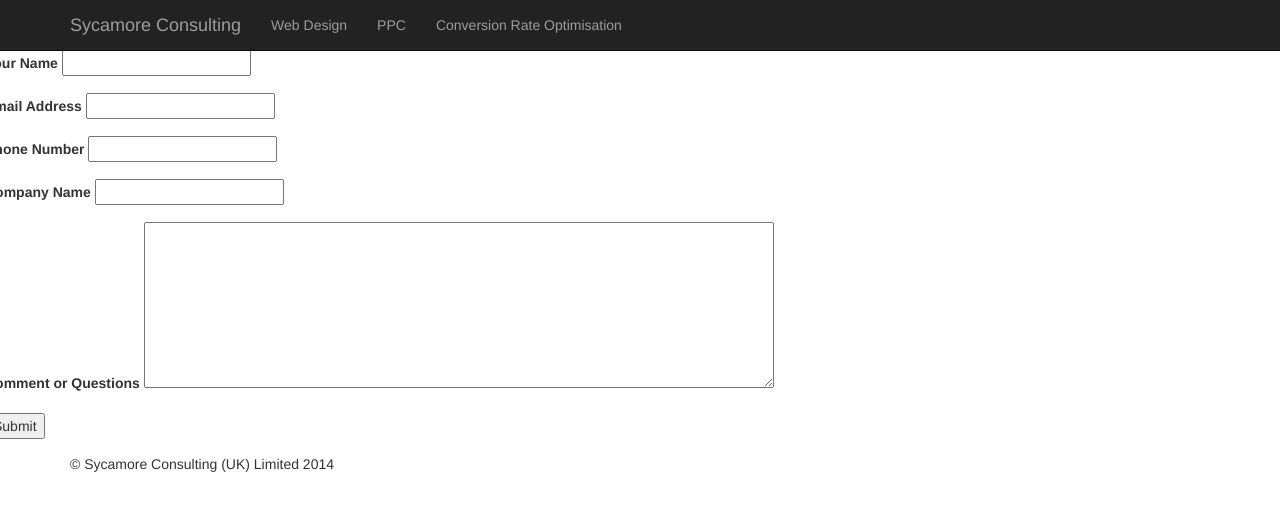
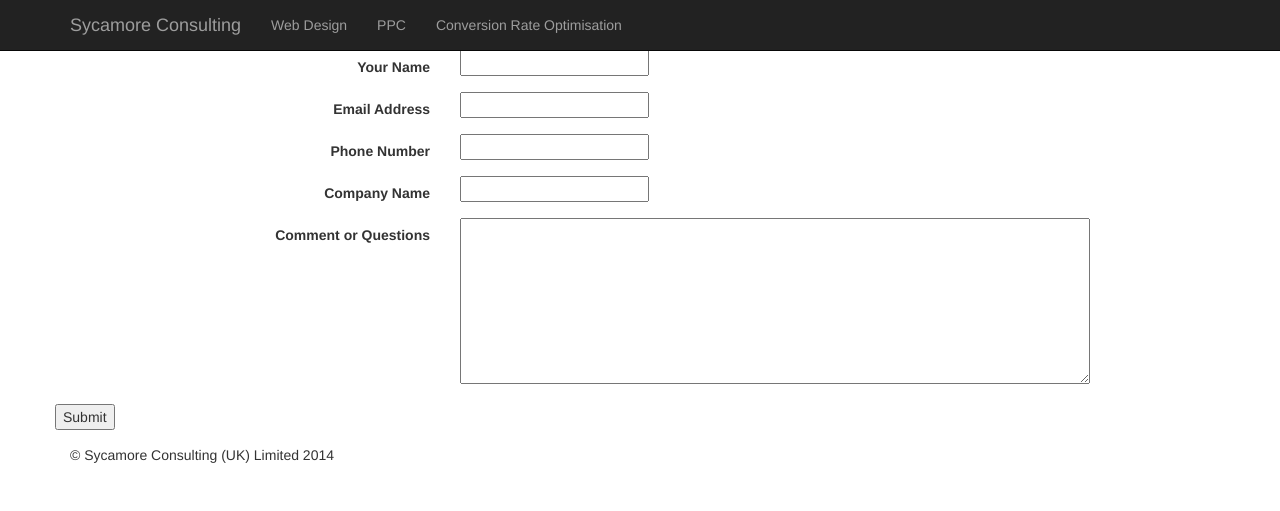
Before and after one commit to sycamoreconsulting/sycamoreconsulting.github.io, a Jekyll site: the page built from contact/index.html, in a window 1280 px wide. Shown: the top 511 px of the page. Built offline with Jekyll 4.4.1, drawn with Linux system fonts in a browser that asks for light colours; nearby versions of some CDN libraries; Markdown is read by kramdown in place of the engine named in the settings.

Commit message:
Changed form to bootstrap horizontal

```diff
--- a/contact/index.html
+++ b/contact/index.html
@@ -3,29 +3,42 @@ layout: default
 title: Contact - Sycamore Consulting
 description:
 ---
+    <div class="container">
+      <div class="row">
+        <div class="col-lg-12">
           <iframe name="iframe_cdrvyjjq" id="iframe_cdrvyjjq" style="display:none;" onload="if(typeof sent_cdrvyjjq!='undefined'){window.location='www.sycamoreconsulting.co.uk/thankyou.html';}"></iframe>
           <form class="form-horizontal" onsubmit="sent_cdrvyjjq=true" target="iframe_cdrvyjjq" action="https://docs.google.com/spreadsheet/formResponse?formkey=dGg4alRYZ2d6bU55TlNpOXJ3aFBHX1E6MA&amp;ifq" method="POST" id="ss-form">
             <input type="hidden" name="pageNumber" value="0" />
             <input type="hidden" name="backupCache" value="" />
             <div class="form-group">
-        <label for="entry_0">Your Name</label>
+              <label for="entry_0" class="col-sm-4 control-label">Your Name</label>
+              <div class="col-sm-6">
                 <input type="text" name="entry.0.single" value="" class="ss-q-short" id="entry_0" />
               </div>
+            </div>
             <div class="form-group">
-        <label class="ss-q-title" for="entry_1">Email Address</label>
+              <label for="entry_1" class="col-sm-4 control-label">Email Address</label>
+              <div class="col-sm-6">
                 <input type="text" name="entry.1.single" value="" class="ss-q-short" id="entry_1" />
               </div>
+            </div>
             <div class="form-group">
-        <label class="ss-q-title" for="entry_2">Phone Number</label>
+              <label for="entry_2" class="col-sm-4 control-label">Phone Number</label>
+              <div class="col-sm-6">
                 <input type="text" name="entry.2.single" value="" class="ss-q-short" id="entry_2" />
               </div>
+            </div>
             <div class="form-group">
-        <label class="ss-q-title" for="entry_3">Company Name</label>
+              <label for="entry_3" class="col-sm-4 control-label">Company Name</label>
+              <div class="col-sm-6">
                 <input type="text" name="entry.3.single" value="" class="ss-q-short" id="entry_3" />
               </div>
+            </div>
             <div class="form-group">
-        <label class="ss-q-title" for="entry_4">Comment or Questions</label>
+              <label for="entry_4" class="col-sm-4 control-label">Comment or Questions</label>
+              <div class="col-sm-6">
                 <textarea name="entry.4.single" rows="8" cols="75" class="ss-q-long" id="entry_4"></textarea>
+              </div>
             </div>
             <div class="form-group">
                 <input type="submit" name="submit" value="Submit" />
@@ -51,3 +64,6 @@ description:
               }
             })();
           </script>
+        </div>
+      </div>
+    </div>
```
Lines whose indentation alone changed are shown as unchanged.
